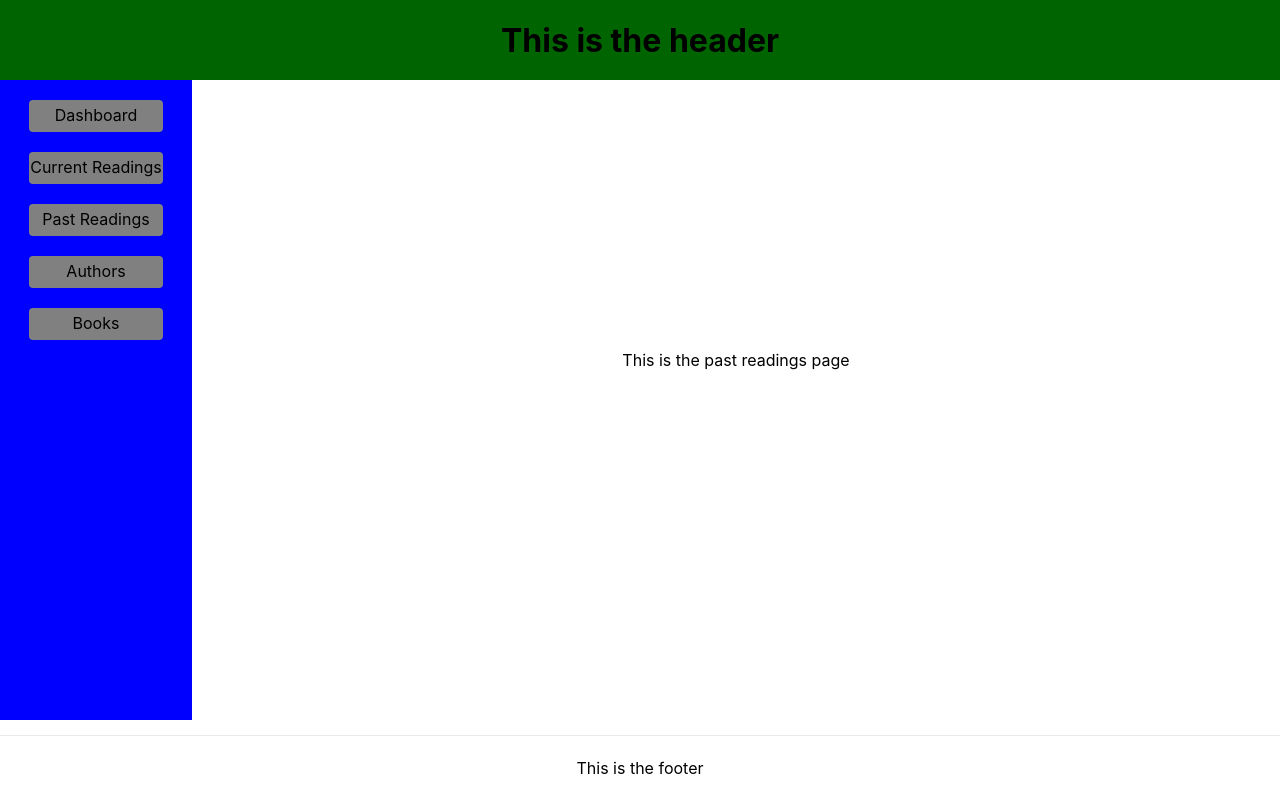
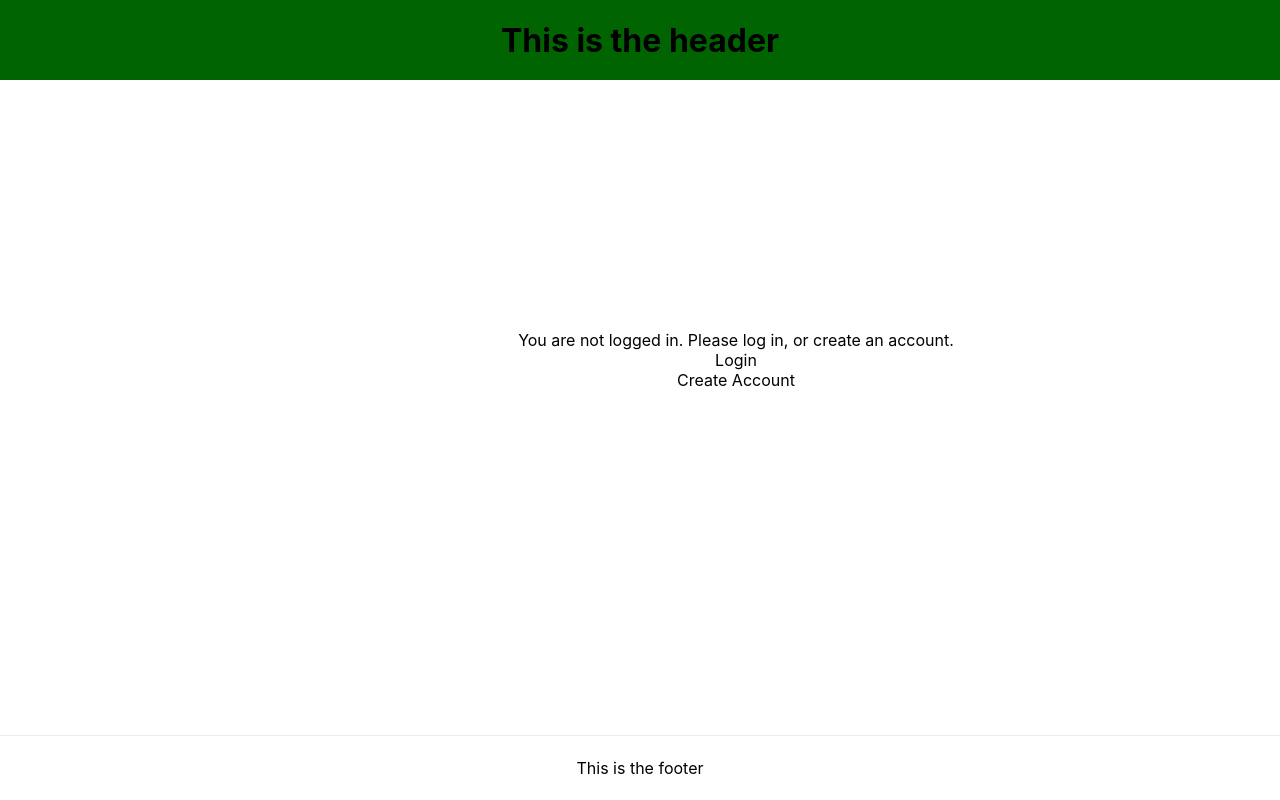
Before and after one commit to taylorhmorris/reading-log-front, a Next.js app: page /past-readings in a window 1280 px wide. Built offline with nearby package versions, Linux system fonts and the light colour scheme.

Commit message:
feat: add context, add list/component layout

```diff
--- a/pages/past-readings.tsx
+++ b/pages/past-readings.tsx
@@ -1,19 +1,100 @@
 import type { NextPage } from 'next'
+import { useContext, useState } from 'react'
+import { Context } from '../Context'
+import Link from 'next/link'
 import Layout from '../components/layout'
 import styles from '../styles/Home.module.css'
+import { format_date } from '../utils/helpers'
 
 import Navbar from '../components/Navbar'
 
+type Book = {
+    author: string,
+    title: string,
+    length: number,
+    language: string,
+    publicationDate: number,
+    edition: string
+};
+
+const placeholderBooks = [
+    {
+        author: 'J.R.R. Tolkien',
+        title: 'The Hobbit',
+        length: 304,
+        language: 'English',
+        publicationDate: 1937,
+        edition: '1st'
+    }, {
+        author: 'David Foster Wallace',
+        title: 'Infinite Jest',
+        length: 1079,
+        language: 'English',
+        publicationDate: 1996,
+        edition: '1st'
+    }
+]
+
 const PastReadings: NextPage = () => {
+    const [ context, setContext ] = useContext(Context);
+    const loggedIn = context.loggedIn;
+
+    const [ currentBook, setCurrentBook ] = useState<Book>({
+        author: '',
+        title: '',
+        length: 0,
+        language: '',
+        publicationDate: 0,
+        edition: ''
+    });
+
     return (
         <Layout>
-            <aside className={styles.aside}>
-              <Navbar />
-            </aside>
+            {loggedIn ? (
+            <>
+                <aside className={styles.aside}>
+                  <Navbar />
+                </aside>
 
-            <section className={styles.home}>
-                This is the past readings page
-            </section>
+                <section className={styles.books}>
+                    <div className={styles.bookList}>
+                    {placeholderBooks.map(book => {
+                        return (
+                            <div key={book.title} className={styles.bookItem}>
+                                <button
+                                    className={styles.bookTitle}
+                                    onClick={() => {setCurrentBook(book)}}
+                                >
+                                    {book.title}
+                                </button>
+                            </div>
+                        )
+                    })}
+                    </div>
+                    <div className={styles.bookInfo}>
+                        <LogInfo
+                            currentBook={currentBook}
+                        />
+                    </div>
+                </section>
+            </>
+            ) : (
+            <>
+                <section className={styles.home}>
+                  You are not logged in. Please log in, or create an account.
+                  <Link href='/login'>
+                    <a className={styles.navlink}>
+                      Login
+                    </a>
+                  </Link>
+                  <Link href='/signup'>
+                    <a className={styles.navlink}>
+                      Create Account
+                    </a>
+                  </Link>
+                </section>
+            </>
+            )}
         </Layout>
     )
 }
```
Also changed, not shown: components/LogInfo/index.tsx (added).
